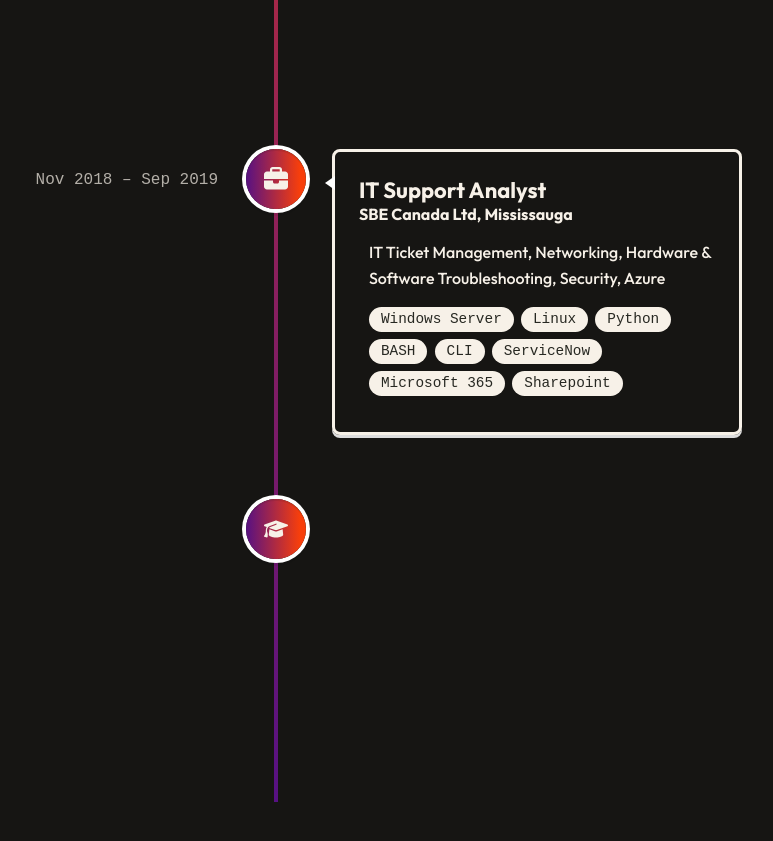
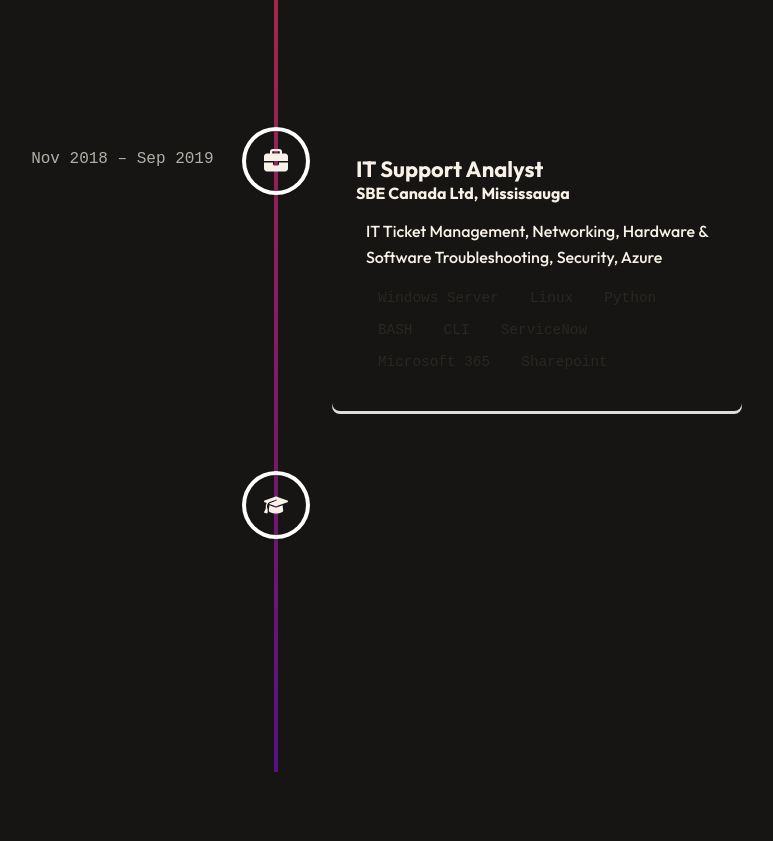
Before and after one commit to nikendrashekhawat/portfolio, a React (Vite) app: page /#profile in a window 1280 px wide. Shown: the part 3340-4181 px from the top of the page, without its empty margins (364-1137 px from the left). Built offline with nearby package versions, Linux system fonts and the light colour scheme.

Commit message:
add darkmode to experience

```diff
--- a/src/components/experience/Experience.css
+++ b/src/components/experience/Experience.css
@@ -22,20 +22,19 @@
 }
 .job-description{
     background: transparent;
-    border: 3px solid #f7f1e8;
+    border: 3px solid var(--text);
     cursor: pointer;
     border-radius: 8px;
-    transition: transform 0.5s ease, background 0.5s ease, border-color 0.5s ease, box-shadow 0.5s ease, color 0.5s ease;
+    transition: transform 0.5s ease, border-color 0.5s ease, box-shadow 0.5s ease, color 0.5s ease;
 }
 .job-description:hover {
     transform: scale(1.03);
-    background: linear-gradient(rgba(69, 18, 101, 0.350), #c3380e 110%);
-    border-color: #f83e0ba7;
-    box-shadow: 0 5px 15px rgb(248, 63, 11), 0 0 15px 10px rgba(255, 0, 150, 0.2);
+    border-color: #e53200;
+    box-shadow: var(--job-description-box-shadow);
 }
-.job .job-date{
+.job-date{
     font-family: 'outline', monospace;
-    color: #f7f1e8 !important;
+    color: var(--text) !important;
     margin-left: 20px;
     margin-right: 20px;
 }
@@ -46,11 +45,12 @@
     font-size: 22px;
 }
 .job-icon{
-    background: linear-gradient(270deg, #f83f0b 10%, #571183 100%);
+    color: #f7f1e8;
+    background: var(--background-gradient);
 }
-.job .job-tool-chip {
+.job-tool-chip {
     color: rgb(39, 40, 34) !important;
-    background-color: #f7f1e8 !important;
+    background-color: var(--flex-chip-bg-color) !important;
     font-size: 0.9rem !important;
     height: 25px !important;
 
@@ -74,25 +74,10 @@
 .job-tool-flex-chips .MuiChip-root:hover {
     transform: scale(1.04);
 }
+.vertical-timeline-element-content-arrow {
+    border-right: 10px solid var(--text);
 
-.timeline-graduation .job-tool-chip {
-    color: rgb(39, 40, 34) !important;
-    background-color: #f7f1e8 !important;
-    font-size: 0.9rem !important;
-    height: 25px !important;
-
-    span {
-        font-family: 'Courier Prime', monospace;
-        color: rgb(39, 40, 34);
-    }
-
-    svg {
-        height: 15px !important;
-    }
 }
-.timeline-graduation .job-date{
-    font-family: 'outline', monospace;
-    color: #f7f1e8 !important;
-    margin-left: 20px;
-    margin-right: 20px;
+.job-description:hover .vertical-timeline-element-content-arrow {
+    border-right: 10px solid var(--job-content-arrow-color);
 }
--- a/src/components/experience/Experience.jsx
+++ b/src/components/experience/Experience.jsx
@@ -7,6 +7,7 @@ import { VerticalTimeline, VerticalTimelineElement } from 'react-vertical-timeli
 import Chip from '@mui/material/Chip';
 import './Experience.css';
 import work_history from './work_history_data';
+import { colors } from '@mui/material';
 
 const Experience = () => {
         const reversedWorkHistory = [...work_history].reverse();
@@ -20,7 +21,6 @@ const Experience = () => {
                                 <VerticalTimelineElement
                                         key={job_history.id || index} // Use `id` if available, fallback to `index`
                                         className="job"
-                                        contentArrowStyle={{ borderRight: '10px solid white' }}
                                         textClassName="job-description"
                                         dateClassName="job-date"
                                         date={job_history.date}
@@ -42,8 +42,7 @@ const Experience = () => {
                                 <p>No work history available.</p>
                         )}
                                 <VerticalTimelineElement
-                                        className="timeline-graduation"
-                                        contentArrowStyle={{ borderRight: '10px solid  white' }}
+                                        className="graduation"
                                         textClassName="job-description"
                                         dateClassName="job-date"
                                         date="May 2014 – Sep 2018"
```
